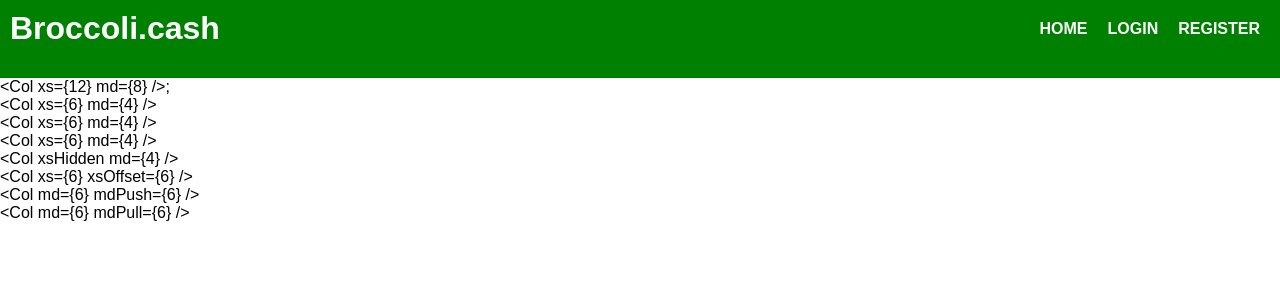
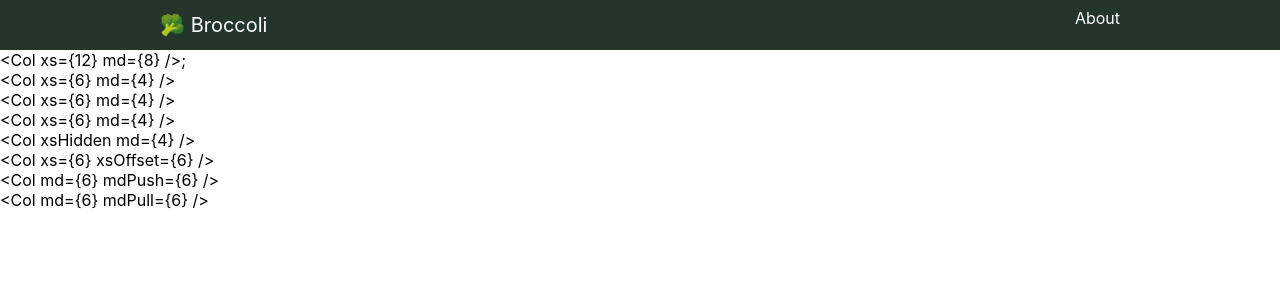
Before and after one commit to maplesyrupsucker/broccoli-frontend, a React (Create React App) app: page / in a window 1280 px wide. Shown: the top 300 px of the page. Built offline with nearby package versions, Linux system fonts and the light colour scheme.

Commit message:
Basic react setup

```diff
--- a/src/App.js
+++ b/src/App.js
@@ -5,7 +5,8 @@ import { BrowserRouter as Router, Route, Link } from "react-router-dom";
 import { Provider, connect } from 'react-redux';
 import { PersistGate } from 'redux-persist/integration/react';
 
-import Header from './components/header'
+import Header from './components/Header'
+import Layout from './components/Layout'
 
 import Home from './pages/index'
 import Login from './pages/login'
@@ -23,7 +24,10 @@ injectGlobal`
   }
 
   * {
-    font-family: Arial, Helvetica, sans-serif;
+    font-family:  -apple-system, BlinkMacSystemFont, "Segoe UI", Roboto, "Helvetica Neue", Arial, sans-serif, "Apple Color Emoji", "Segoe UI Emoji", "Segoe UI Symbol", "Noto Color Emoji";
+                  -apple-system,BlinkMacSystemFont,"Segoe UI",Roboto,"Helvetica Neue",Arial,sans-serif,"Apple Color Emoji","Segoe UI Emoji","Segoe UI Symbol","Noto Color Emoji"body sans-serifhtml
+    font-size: 20px;
+    font-weight: 400;
   }
 
 `;
@@ -36,14 +40,13 @@ class App extends Component {
       <Provider store={store}>
         <PersistGate loading={null} persistor={persistor}>
           <Router>
-            <div>
-              <Header />
+            <Layout>
               <Route exact path="/" component={Home} />
               <Route path="/login" component={Login} />
               <Route path="/register" component={Register} />
               <Route path="/contacts" component={Register} />
               <Route path="/groups" component={Groups} />
-            </div>
+            </Layout>
           </Router>
         </PersistGate>
       </Provider>
--- /dev/null
+++ b/src/components/Layout.js
@@ -0,0 +1,19 @@
+import React, { Component } from 'react'
+import styled from 'styled-components'
+
+import Header from './Header'
+
+class Layout extends Component {
+    render() {
+        const { children } = this.props
+        return (
+            <div>
+                <Header />
+                {children}
+            </div>
+        )
+    }
+}
+
+
+export default Layout
--- a/src/components/header.js
+++ b/src/components/header.js
@@ -5,7 +5,7 @@ import { FaBars } from "react-icons/fa";
 
 import { media } from '../styles/utils'
 
-const Topbar = styled.header`
+/* const Topbar = styled.header`
     background: green;
     display: flex;
     flex-direction: row;
@@ -74,6 +74,82 @@ const MenuContainer = styled.div`
         width: unset;
     `}
 `
+ */
+
+const Nav = styled('nav')`
+    background: #24362a;
+    padding: .5rem 1rem;
+`
+
+const Container = styled('div')`
+    max-width: 960px;
+    width: 100%;
+    margin: auto;
+    display: flex;
+    flex-direction: row;
+    justify-content: space-between;
+    padding-right: 15px;
+    padding-left: 15px;
+    margin-right: auto;
+    margin-left: auto;
+`
+
+const Logo = styled(Link)`
+    color: #fff;
+    display: inline-block;
+    padding-top: .3125rem;
+    padding-bottom: .3125rem;
+    margin-right: 1rem;
+    font-size: 1.25rem;
+    line-height: inherit;
+    white-space: nowrap;
+    text-align: center;
+    text-decoration: none;
+    box-sizing: border-box;
+`
+
+const Navbar = styled('div')`
+    display: ${props => props.show ? 'inline-block' : 'none'};
+    width: 100%;
+
+    ${media.medium`
+        display: flex;
+        flex-basis: auto;
+        width: unset;
+    `}
+`
+
+const NavList = styled('ul')`
+    list-style: none;
+    flex-direction: row;
+    margin: 0;
+    align-items: center;
+`
+
+const NavItem = styled('li')`
+
+`
+
+const NavLink = styled(Link)`
+    color: #fff;
+    text-decoration: none;
+`
+
+const MobileMenu = styled('div')`
+    display: inline-block;
+    padding: .25rem .75rem;
+    font-size: 1.25rem;
+    line-height: 1;
+    background-color: transparent;
+    border: 1px solid transparent;
+    border-radius: .25rem;
+    ${media.medium`
+        display: none;
+        justify-self: flex-end;
+    `}
+`
+
+
 
 class Header extends Component {
     constructor(props) {
@@ -97,6 +173,9 @@ class Header extends Component {
     render() {
         const { menuActive, loggedIn } = this.state
 
+        const showNavbar = true;
+
+
         const menu = [
             { title: 'Login', url: '/login' },
             { title: 'Register', url: '/register' },
@@ -106,7 +185,62 @@ class Header extends Component {
         ]
 
         return (
-            <Topbar>
+
+            <Nav>
+                <Container>
+                    <Logo to="/">🥦 Broccoli</Logo>
+                    {/* <button class="navbar-toggler" type="button" data-toggle="collapse" data-target="#navbarSupportedContent" aria-controls="navbarSupportedContent" aria-expanded="false" aria-label="Toggle navigation">
+                        <span class="navbar-toggler-icon"></span>
+                    </button> */}
+                    <Navbar show={showNavbar}>
+                        <NavList>
+
+                            <NavItem>
+                                <NavLink to="/about">About</NavLink>
+                            </NavItem>
+
+                        </NavList>
+                    </Navbar>
+                    <MobileMenu><FaBars size={30} color="rgba(255, 255, 255, 0.5)" /></MobileMenu>
+                </Container>
+            </Nav>
+
+
+        )
+    }
+}
+
+export default Header
+
+
+
+/*
+
+<nav class="navbar navbar-expand-lg navbar-dark">
+  <div class="container">
+           <a class="navbar-brand" href="/">🥦 Broccoli</a>
+           <button class="navbar-toggler" type="button" data-toggle="collapse" data-target="#navbarSupportedContent" aria-controls="navbarSupportedContent" aria-expanded="false" aria-label="Toggle navigation">
+             <span class="navbar-toggler-icon"></span>
+           </button>
+
+           <div class="collapse navbar-collapse right" id="navbarSupportedContent">
+             <ul class="navbar-nav mr-auto">
+
+               <li class="nav-item active">
+                 <a class="nav-link" href="/about">About</a>
+               </li>
+
+             </ul>
+       </div>
+   </div>
+</nav>
+
+*/
+
+
+/*
+
+<Topbar>
                 <Logo>Broccoli.cash</Logo>
                 <MobileMenu onClick={this.handleMenuOpen}>
                     <FaBars color="#fff" size={24} />
@@ -133,8 +267,5 @@ class Header extends Component {
                     </MenuList>
                 </MenuContainer>
             </Topbar>
-        )
-    }
-}
 
-export default Header
+*/
--- /dev/null
+++ b/src/data/api.js
@@ -0,0 +1,3 @@
+export const BROCCOLI_API = "localhost"
+
+export const BROCCOLI_LOGIN = BROCCOLI_API + '/login'
```
Also changed, not shown: src/data/meta/actions.js (+6 -2 lines), 1 other file (tests, documents, lock files or other folders).
